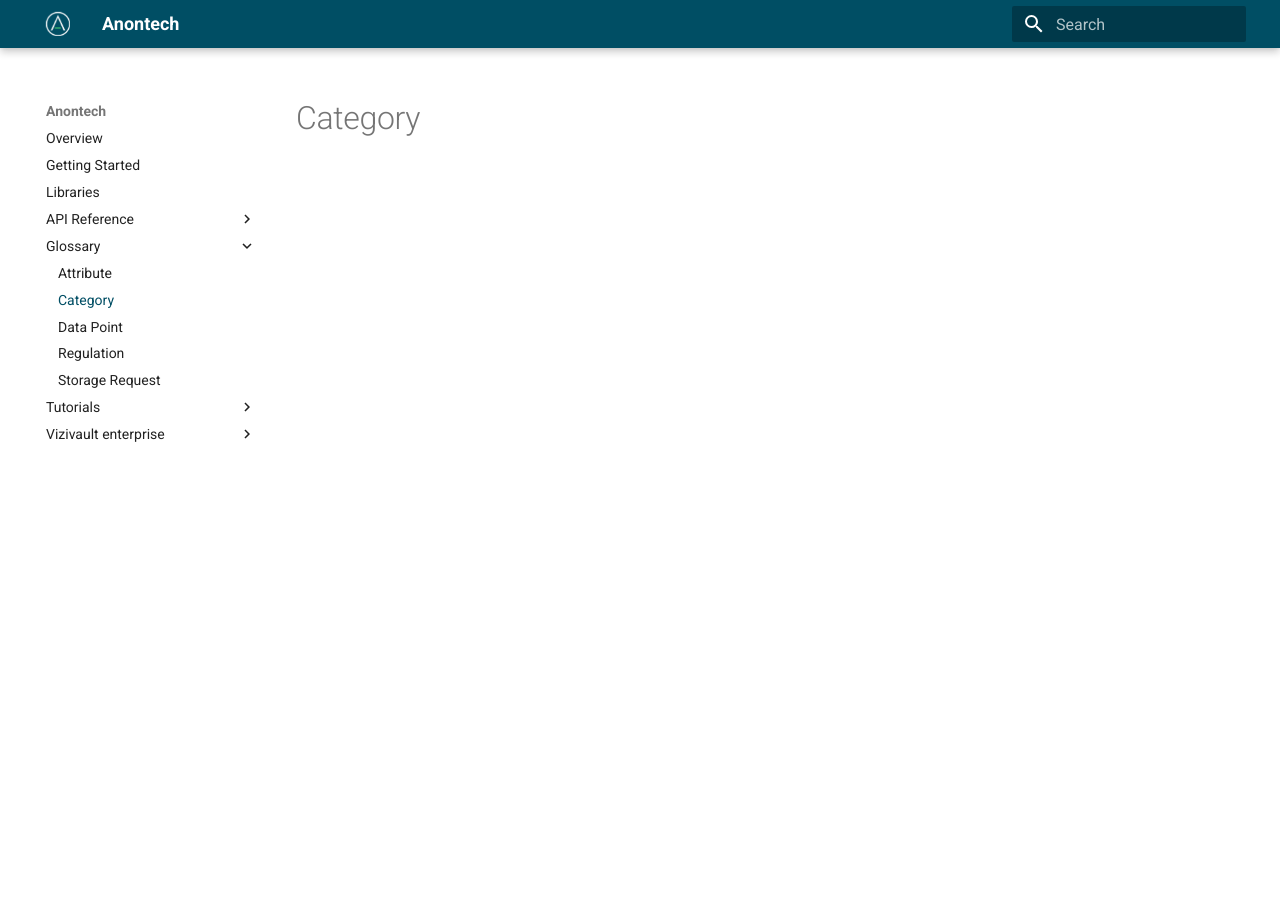
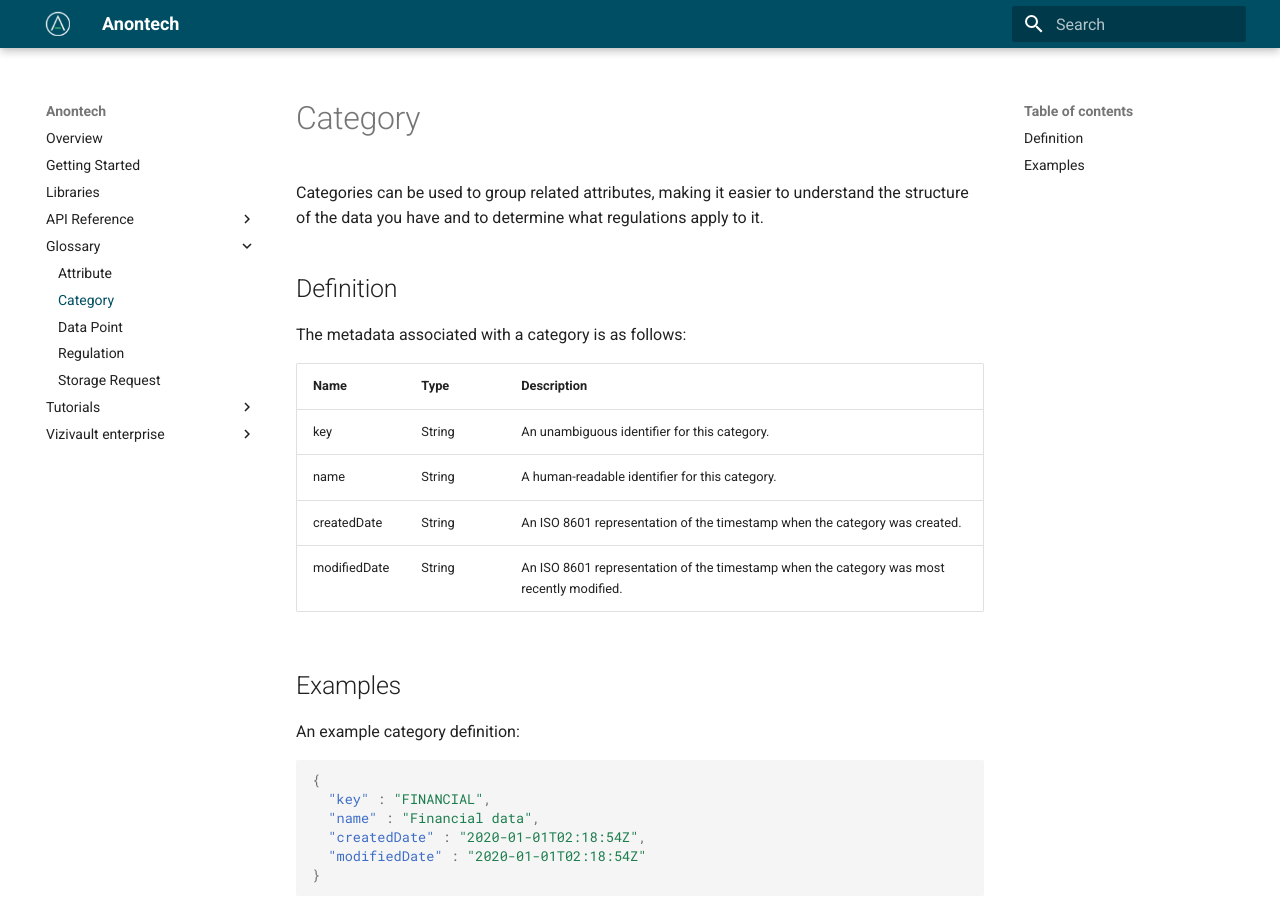
Before and after one commit to anontechnology/documentation, an MkDocs documentation site: the page built from docs/glossary/category.md, in a window 1280 px wide. Built offline with MkDocs 1.6.1 and Material for MkDocs 9.7.7, drawn with Linux system fonts in a browser that asks for light colours.

Commit message:
added category to glossary

````diff
--- a/docs/glossary/category.md
+++ b/docs/glossary/category.md
@@ -1 +1,27 @@
 # Category
+
+Categories can be used to group related attributes, making it easier to understand the structure of the data you have and to determine what regulations apply to it.
+
+## Definition
+
+The metadata associated with a category is as follows:
+
+|Name |Type |Description|
+|-----|-----|-----------|
+|key|String|An unambiguous identifier for this category.|
+|name|String|A human-readable identifier for this category.|
+|createdDate|String|An ISO 8601 representation of the timestamp when the category was created.|
+|modifiedDate|String|An ISO 8601 representation of the timestamp when the category was most recently modified.|
+
+## Examples
+
+An example category definition:
+
+```json
+{
+  "key" : "FINANCIAL",
+  "name" : "Financial data",
+  "createdDate" : "2020-01-01T02:18:54Z",
+  "modifiedDate" : "2020-01-01T02:18:54Z"
+}
+```
````
